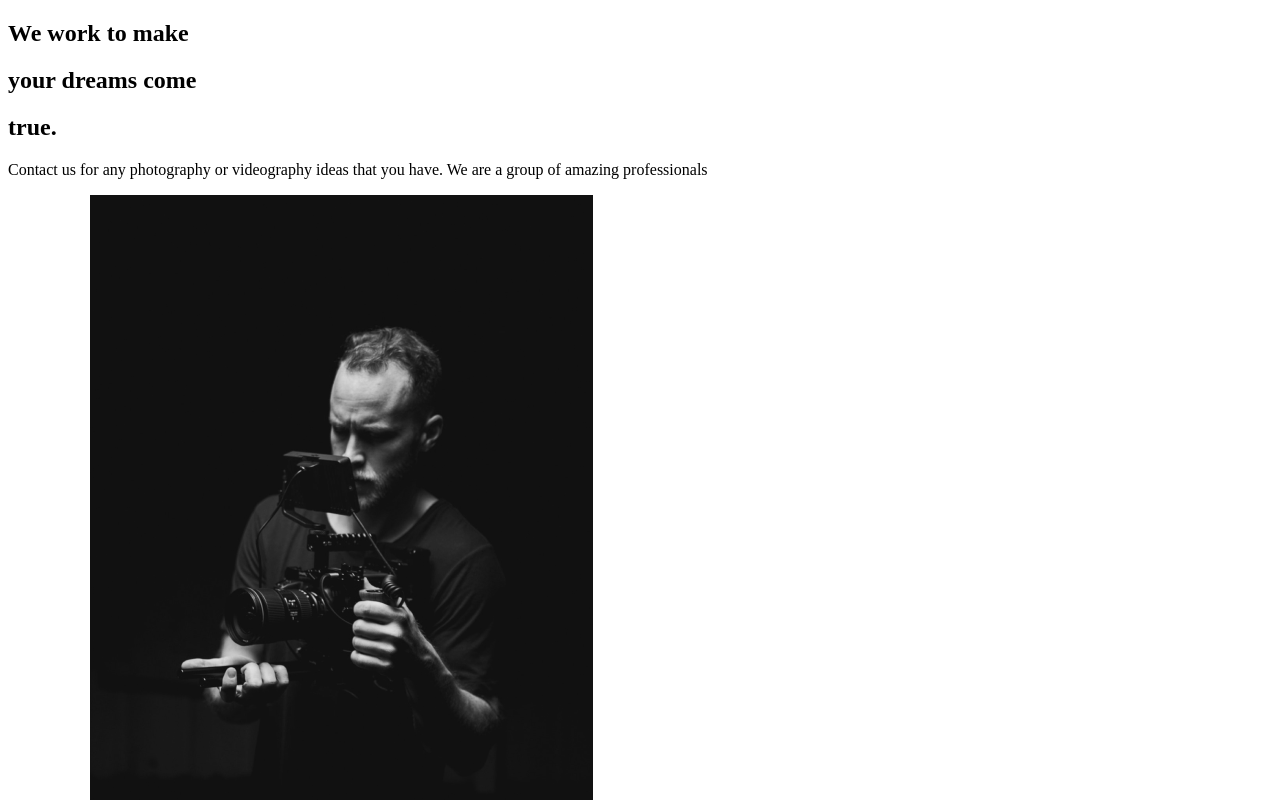
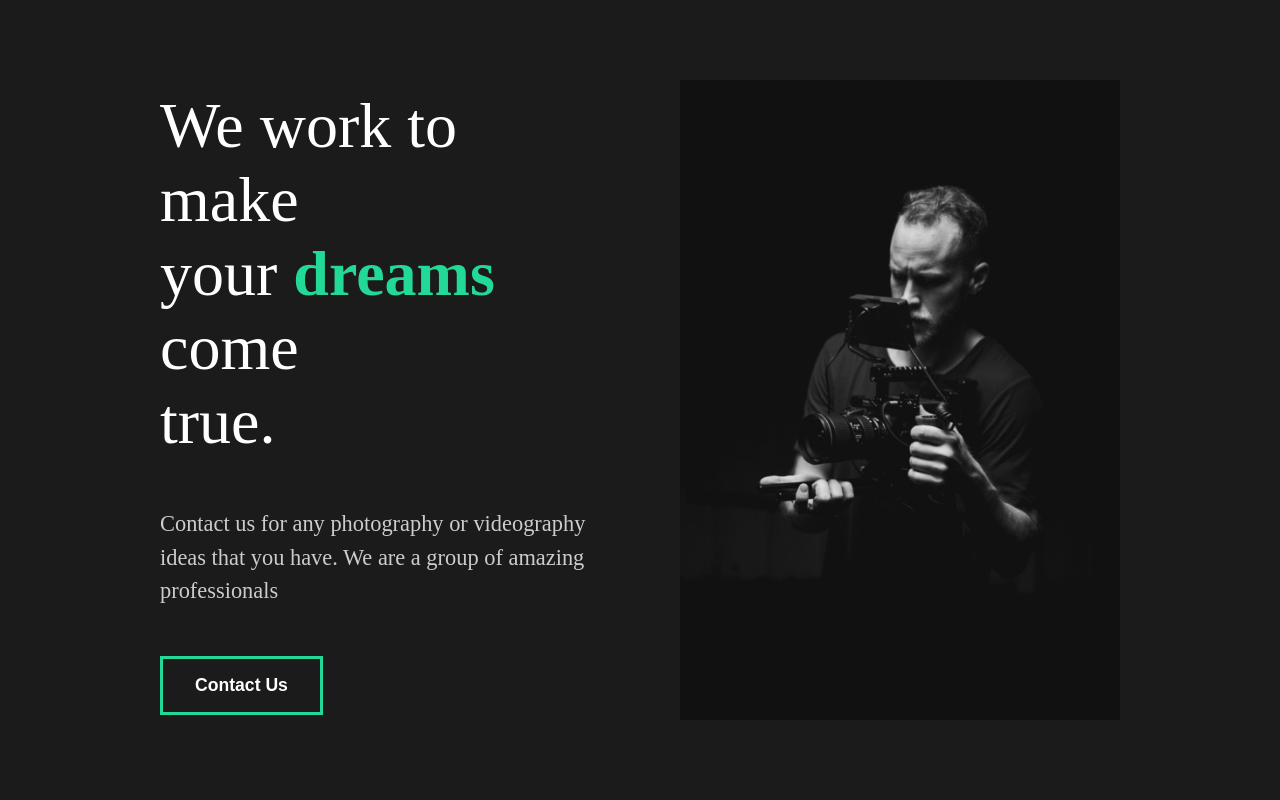
Before and after one commit to Micosilent/react-filmportfolio, a React (Create React App) app: page / in a window 1280 px wide. Shown: the top 800 px of the page. Built offline with nearby package versions, Linux system fonts and the light colour scheme.

Commit message:
Added styles to AboutSection

```diff
--- a/src/App.js
+++ b/src/App.js
@@ -1,10 +1,13 @@
 import React from "react";
+//Global Style
+import GlobalStyle from "./components/GlobalStyle";
 //import pages
 import AboutUs from "./pages/AboutUs";
 
 function App() {
   return (
     <div className="App">
+      <GlobalStyle />
       <AboutUs />
     </div>
   );
--- a/src/components/AboutSection.js
+++ b/src/components/AboutSection.js
@@ -1,30 +1,67 @@
 import React from "react";
 import home1 from "../img/home1.png";
+import styled from "styled-components";
 
 const AboutSection = () => {
   return (
-    <div className="description">
+    <StyledAbout>
+      <StyledDescription>
         <div className="title">
-        <div className="hide">
+          <StyledHide>
             <h2>We work to make</h2>
-        </div>
-        <div className="hide">
+          </StyledHide>
+          <StyledHide>
             <h2>
               your <span>dreams</span> come
             </h2>
-        </div>
-        <div className="hide">
+          </StyledHide>
+          <StyledHide>
             <h2>true.</h2>
-        </div>
+          </StyledHide>
           <p>
-          Contact us for any photography or videography ideas that you have. We
-          are a group of amazing professionals
+            Contact us for any photography or videography ideas that you have.
+            We are a group of amazing professionals
           </p>
           <button>Contact Us</button>
+        </div>
+      </StyledDescription>
+      <StyledImage>
         <img src={home1} alt="Employee with a camera" />
-      </div>
-    </div>
+      </StyledImage>
+    </StyledAbout>
   );
 };
 
+//Styled Components
+const StyledAbout = styled.div`
+  min-height: 90vh;
+  display: flex;
+  align-items: center;
+  justify-content: space-between;
+  padding: 5rem 10rem;
+  color: white;
+`;
+
+const StyledDescription = styled.div`
+  flex: 1;
+  padding-right: 5rem;
+  h2 {
+    font-weight: lighter;
+  }
+`;
+
+const StyledImage = styled.div`
+  flex: 1;
+  overflow: hidden;
+  img {
+    width: 100%;
+    height: 80vh;
+    object-fit: cover;
+  }
+`;
+
+const StyledHide = styled.div`
+  overflow: hidden;
+`;
+
 export default AboutSection;
--- /dev/null
+++ b/src/components/GlobalStyle.js
@@ -0,0 +1,54 @@
+import { createGlobalStyle } from "styled-components";
+
+const GlobalStyle = createGlobalStyle`
+    *{
+        margin:0;
+        padding: 0;
+        box-sizing: border-box;
+    }
+
+    body{
+        background: #1b1b1b;
+    }
+
+    button{
+        font-weight: bold;
+        font-size: 1.1rem;
+        cursor: pointer;
+        padding: 1rem 2rem;
+        border: 3px solid #23d997;
+        background: transparent;
+        color: white;
+        transition: all 0.5s ease;
+        &:hover{
+            background-color: #23d997;
+            color: white;
+        }
+
+    }
+    h2{
+        font-weight: lighter;
+        font-size: 4rem;
+    }
+    h3{
+        color: white;
+    }
+    h4{
+        font-weight: bold;
+    }
+    span{
+        font-weight: bold;
+        color: #23d997;
+    }
+    a{
+        font-size:1.1 rem;
+    }
+    p{
+        padding: 3rem 0rem;
+        color: #ccc;
+        font-size: 1.4rem;
+        line-height: 150%;
+    }
+`;
+
+export default GlobalStyle;
```
Lines whose indentation alone changed are shown as unchanged.
